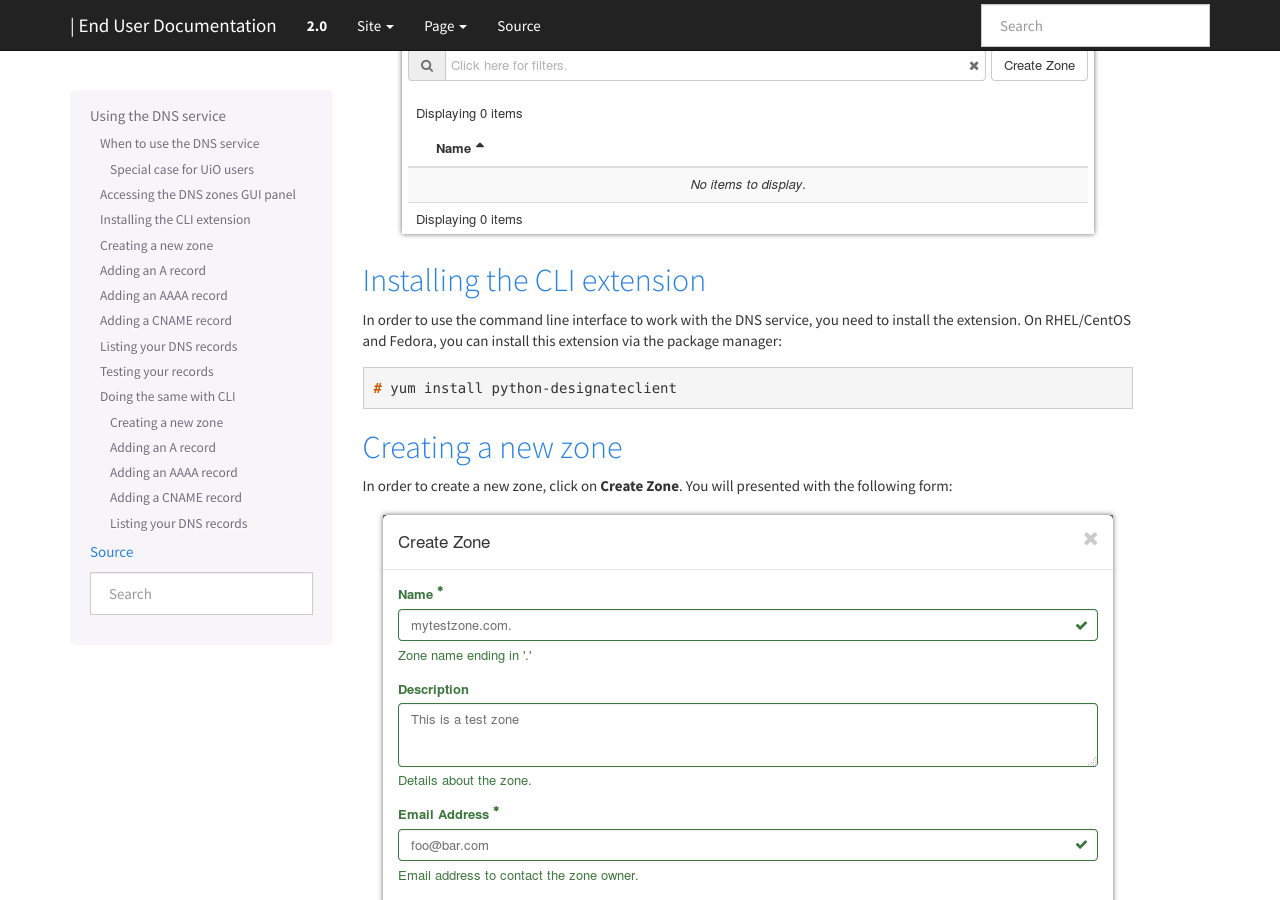
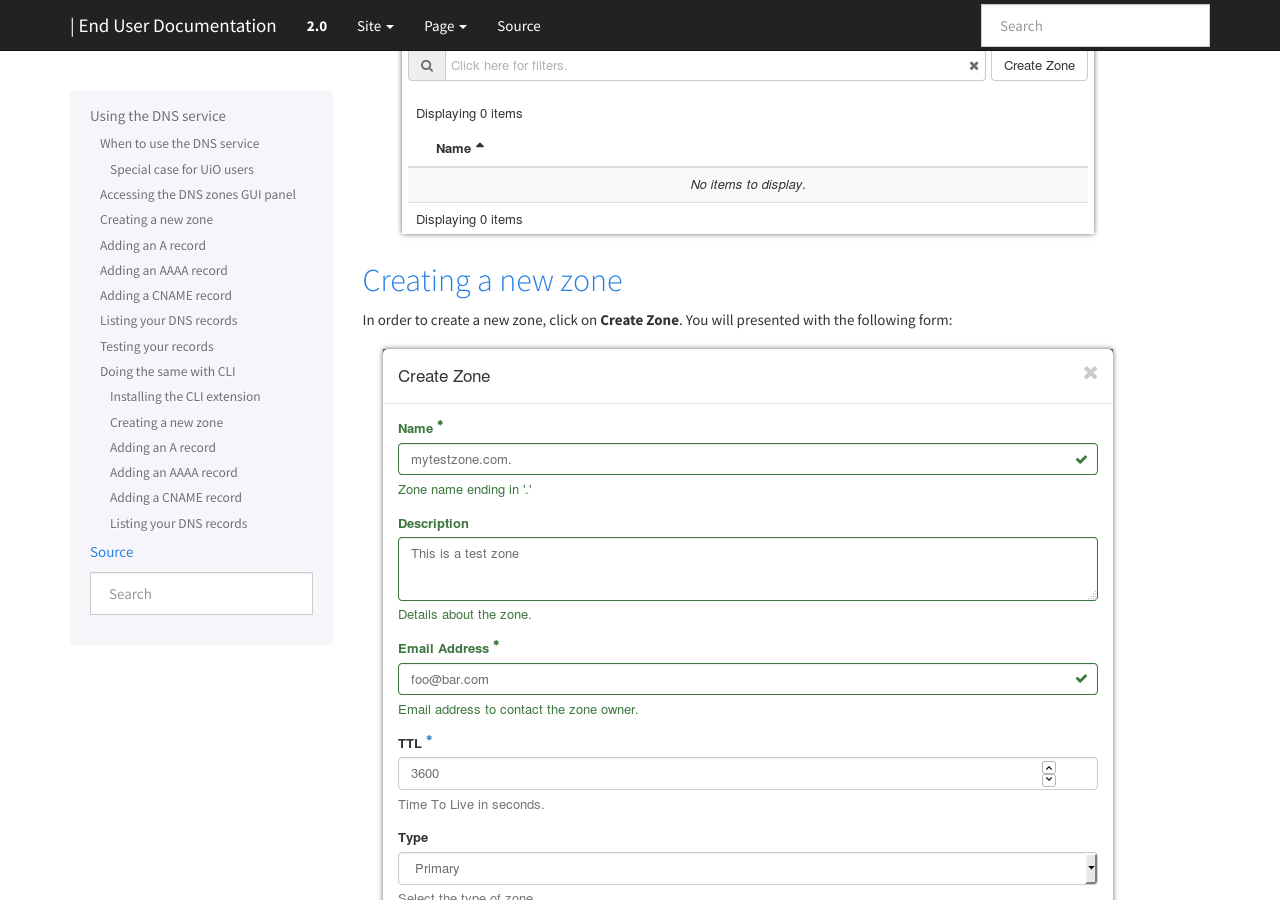
Before and after one commit to norcams/docs-enduser, a Sphinx documentation site: the page built from docs/dns.rst, in a window 1280 px wide and 900 px high, scrolled down 1787 px. Built offline with Sphinx 7.4.7, drawn with Linux system fonts in a browser that asks for light colours; some of the changed text lies outside the part shown.

Commit message:
designate

```diff
--- a/docs/dns.rst
+++ b/docs/dns.rst
@@ -77,18 +77,6 @@ no currently configured DNS zones in the project:
 .. image:: images/dns-zones-01.png
    :align: center
    :alt: Empty DNS zones
-
-
-Installing the CLI extension
-----------------------------
-
-In order to use the command line interface to work with the DNS
-service, you need to install the extension. On RHEL/CentOS and Fedora,
-you can install this extension via the package manager:
-
-.. code-block:: console
-
-  # yum install python-designateclient
 
 
 Creating a new zone
@@ -226,6 +214,18 @@ themselves.
 
 Doing the same with CLI
 -----------------------
+
+Installing the CLI extension
+~~~~~~~~~~~~~~~~~~~~~~~~~~~~
+
+In order to use the command line interface to work with the DNS
+service, you need to install the extension. On RHEL/CentOS and Fedora,
+you can install this extension via the package manager:
+
+.. code-block:: console
+
+  # yum install python-designateclient
+
 
 Creating a new zone
 ~~~~~~~~~~~~~~~~~~~
```
